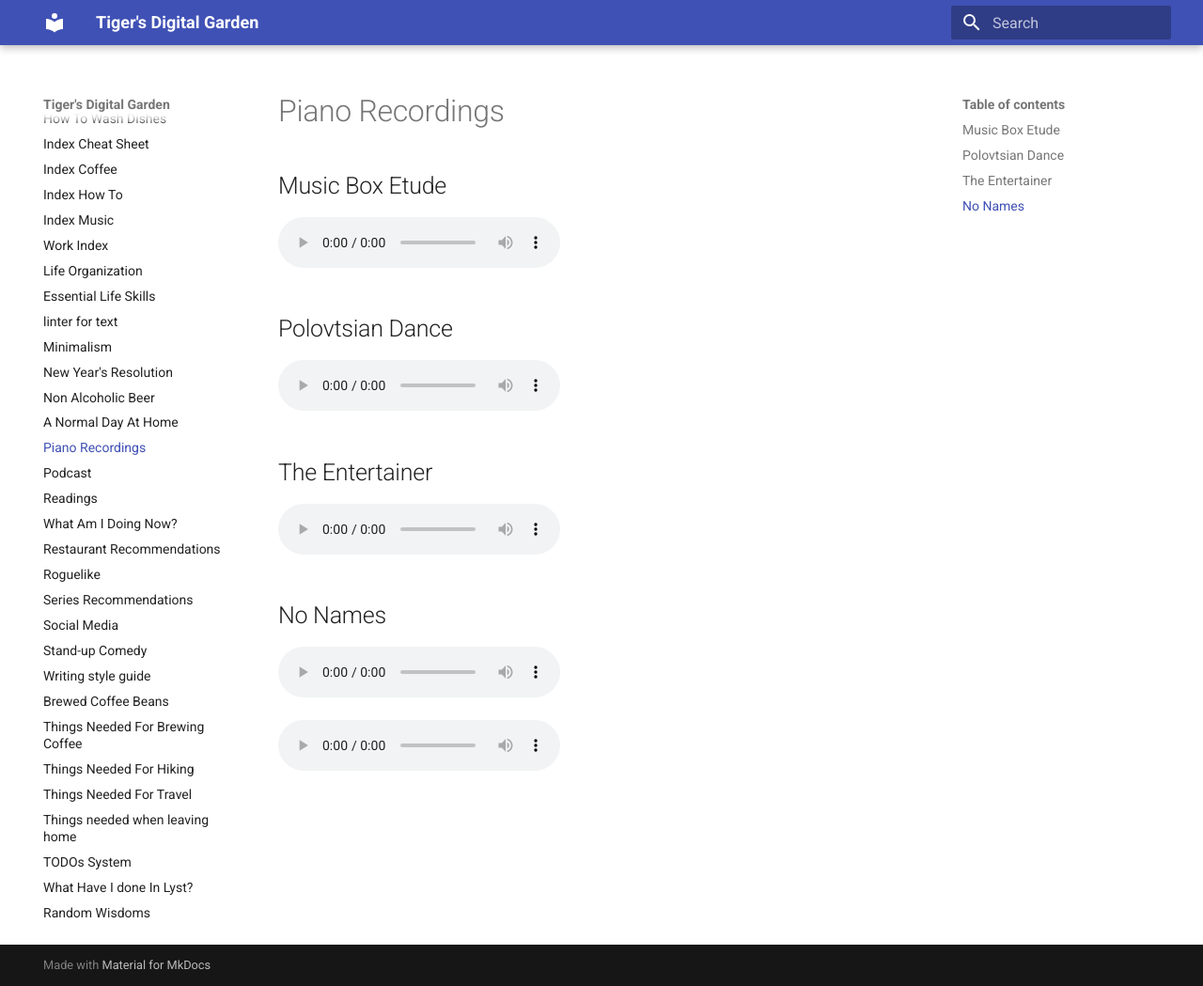
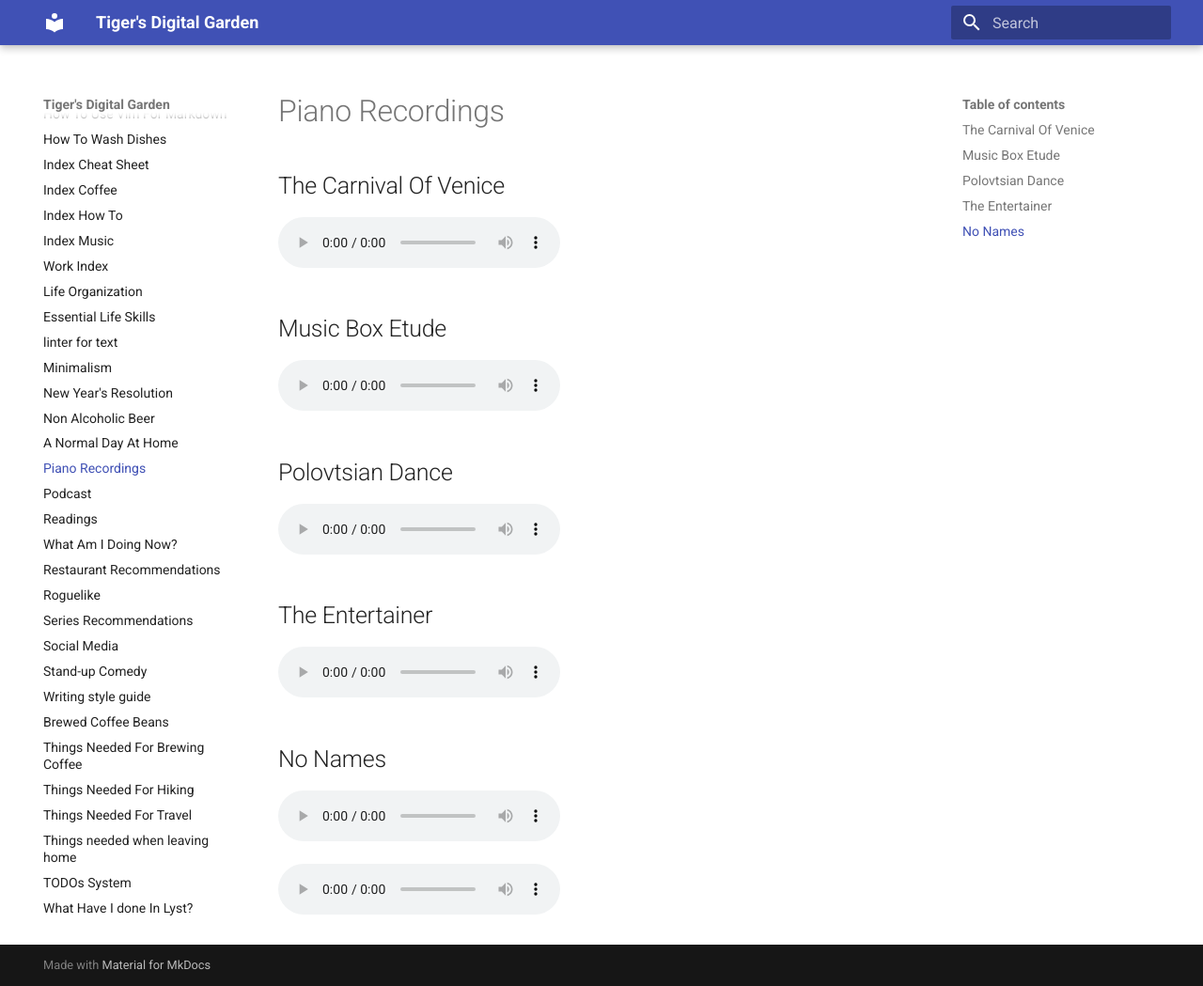
Before and after one commit to ynotstartups/notes, an MkDocs documentation site: the page built from notes/piano-recordings.md, in a window 1280 px wide and 1049 px high. Shown: the whole window at 94% size. Built offline with MkDocs 1.6.1 and Material for MkDocs 9.7.7, drawn with Linux system fonts in a browser that asks for light colours.

Commit message:
add music

```diff
--- a/notes/piano-recordings.md
+++ b/notes/piano-recordings.md
@@ -1,4 +1,10 @@
 # Piano Recordings
+
+## The Carnival Of Venice
+
+<audio controls>
+  <source src="../recordings/the-carnival-of-venice.mp3" type="audio/mpeg">
+</audio>
 
 ## Music Box Etude
 
```
Also changed, not shown: 1 other file.
